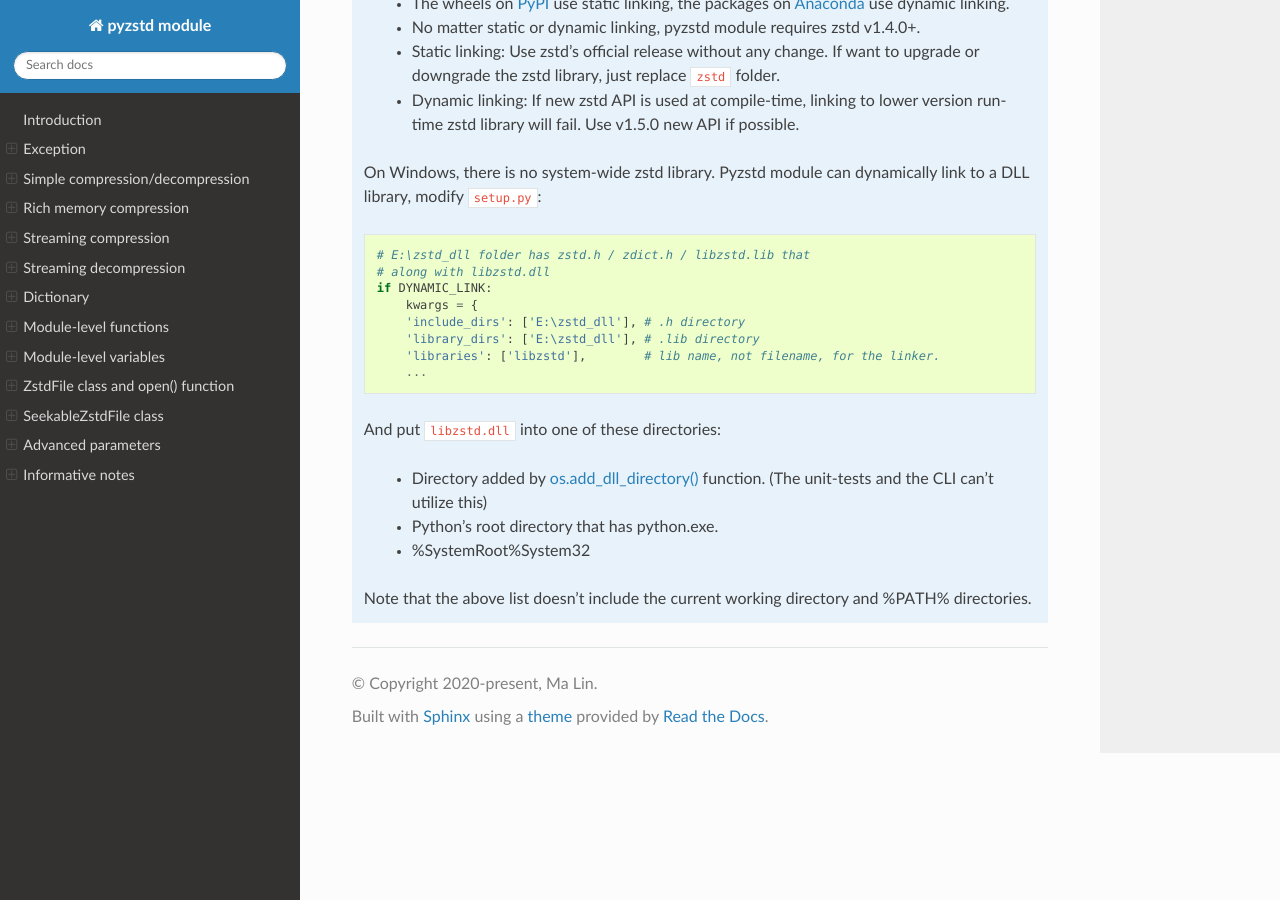
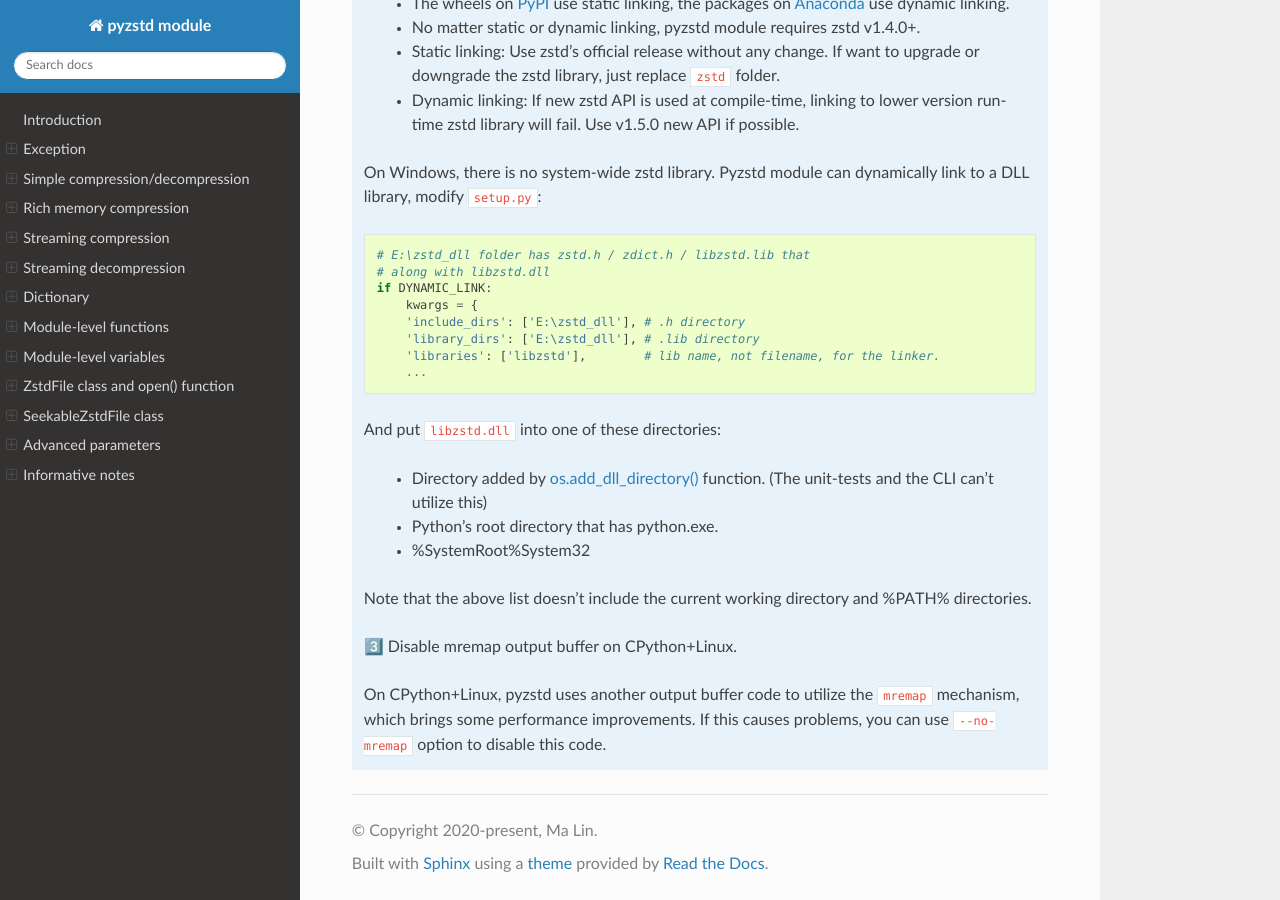
Before and after one commit to Rogdham/pyzstd, a Sphinx documentation site: the page built from docs/index.rst, in a window 1280 px wide and 900 px high, scrolled down 38479 px. Built offline with Sphinx 7.4.7 and the Read the Docs theme 2.0.0, drawn with Linux system fonts in a browser that asks for light colours.

Commit message:
add mremap output buffer
Linux has `mremap`, which is used during `realloc` to avoid memcpy.
The `mremap` on macOS can only be used for shrinking, can't be used for extending. Windows doesn't have `mremap`.
So only enable mremap output buffer on Linux.

```diff
--- a/README.rst
+++ b/README.rst
@@ -23,11 +23,13 @@ GitHub: https://github.com/animalize/pyzstd
 
 Release note
 ------------
-**0.15.10  (xxx xx, 202x)**
+**0.15.10  (Dec 30, 2023)**
 
 #. Fix ``SeekableZstdFile`` class can't open new file in appending mode.
 
 #. Support sub-interpreter on CPython 3.12+, can utilize `per-interpreter GIL <https://docs.python.org/3.12/whatsnew/3.12.html#pep-684-a-per-interpreter-gil>`_.
+
+#. On CPython+Linux, use another output buffer code than can utilize mremap mechanism.
 
 **0.15.9  (Jun 24, 2023)**
 
--- a/docs/index.rst
+++ b/docs/index.rst
@@ -1679,3 +1679,7 @@ Build pyzstd module with options
         * %SystemRoot%\System32
 
     Note that the above list doesn't include the current working directory and %PATH% directories.
+
+    3️⃣ Disable mremap output buffer on CPython+Linux.
+
+    On CPython+Linux, pyzstd uses another output buffer code to utilize the ``mremap`` mechanism, which brings some performance improvements. If this causes problems, you can use ``--no-mremap`` option to disable this code.
--- a/setup.py
+++ b/setup.py
@@ -109,6 +109,7 @@ def do_setup():
     DYNAMIC_LINK = has_option('--dynamic-link-zstd')
     CFFI = has_option('--cffi') or platform.python_implementation() == 'PyPy'
     MULTI_PHASE_INIT = has_option('--multi-phase-init')
+    NO_MREMAP = has_option('--no-mremap')
 
     # build config message
     pyzstd_build_ext.PYZSTD_CONFIG_MSG = \
@@ -176,6 +177,8 @@ def do_setup():
         if MULTI_PHASE_INIT:
             # use multi-phase initialization (PEP-489) on CPython 3.11+
             kwargs['define_macros'].append(('USE_MULTI_PHASE_INIT', None))
+        if NO_MREMAP:
+            kwargs['define_macros'].append(('PYZSTD_NO_MREMAP', None))
 
         binary_extension = Extension(**kwargs)
 
```
Also changed, not shown: 1 other file.
